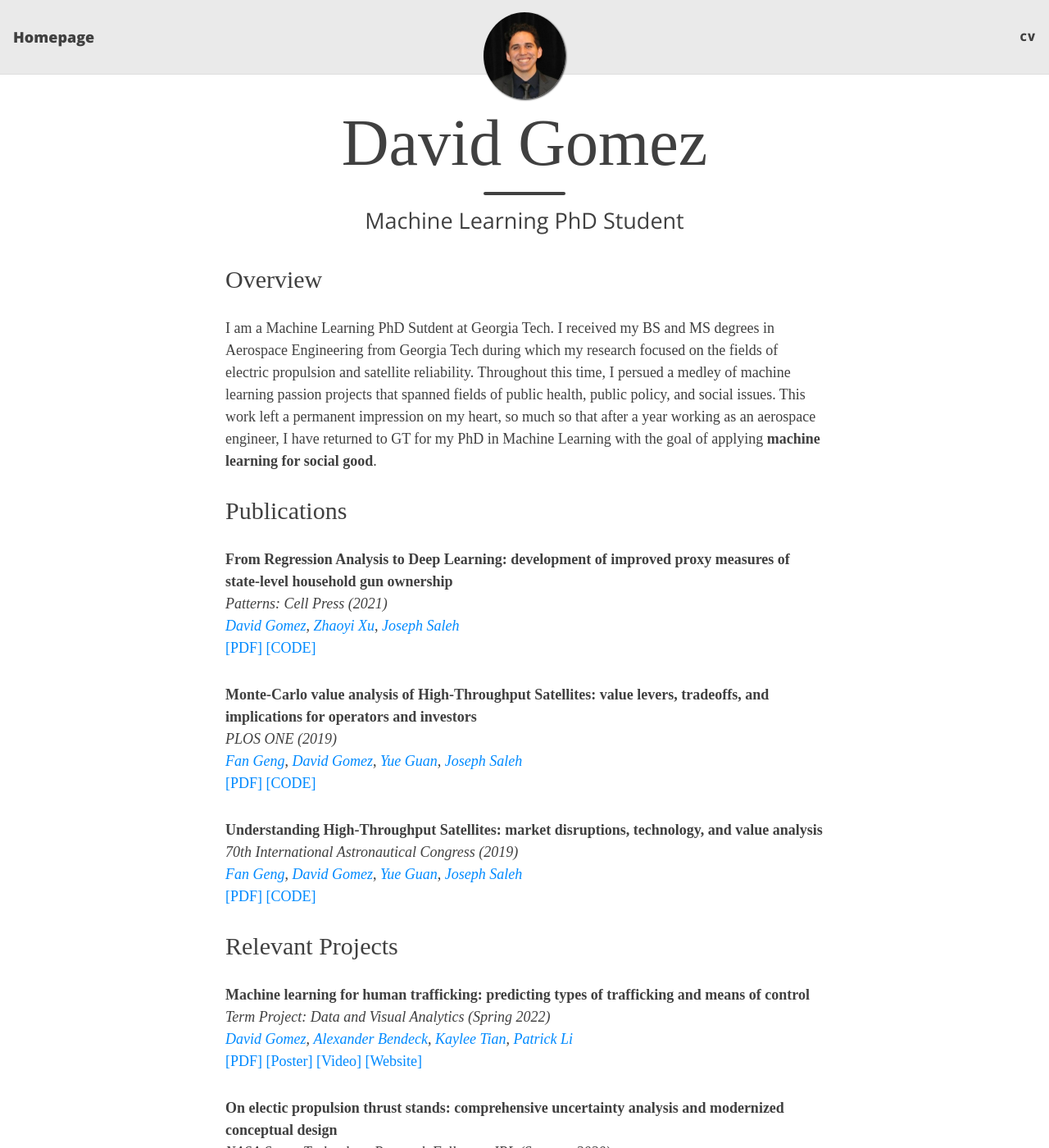
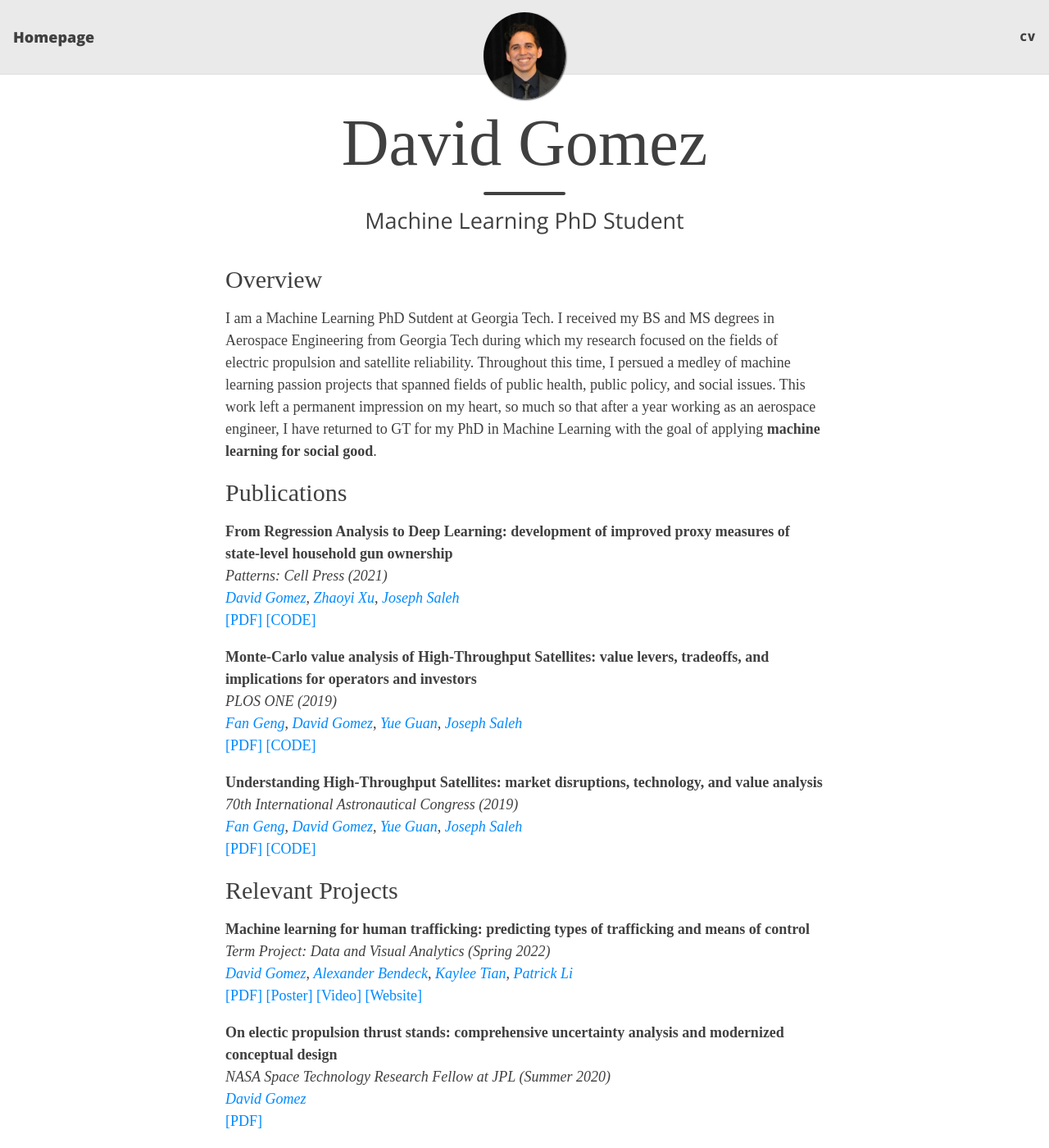
Before and after one commit to dbgomez94/dbgomez94.github.io, a Jekyll site: the page built from index.md, in a window 1280 px wide and 1400 px high. Shown: the whole window at 82% size. Built offline with Jekyll 4.4.1, drawn with Linux system fonts in a browser that asks for light colours; nearby versions of some CDN libraries; the list of posts is cut into pages by our own code.

Commit message:
margins?

```diff
--- a/assets/css/beautifuljekyll.css
+++ b/assets/css/beautifuljekyll.css
@@ -24,11 +24,11 @@ body {
 }
 p {
   line-height: 1.5;
-  margin: 1.875rem 0;
+  margin: 1.125rem 0; /* 1.875 */
 }
 h1,h2,h3,h4,h5,h6 {
   font-family: 'avenir next'; /*'Open Sans', 'Helvetica Neue', Helvetica, Arial, sans-serif;*/
-  font-weight: 500;
+  font-weight: 300; /* 800 */
   line-height: 1.1;
 }
 h1 {
```
